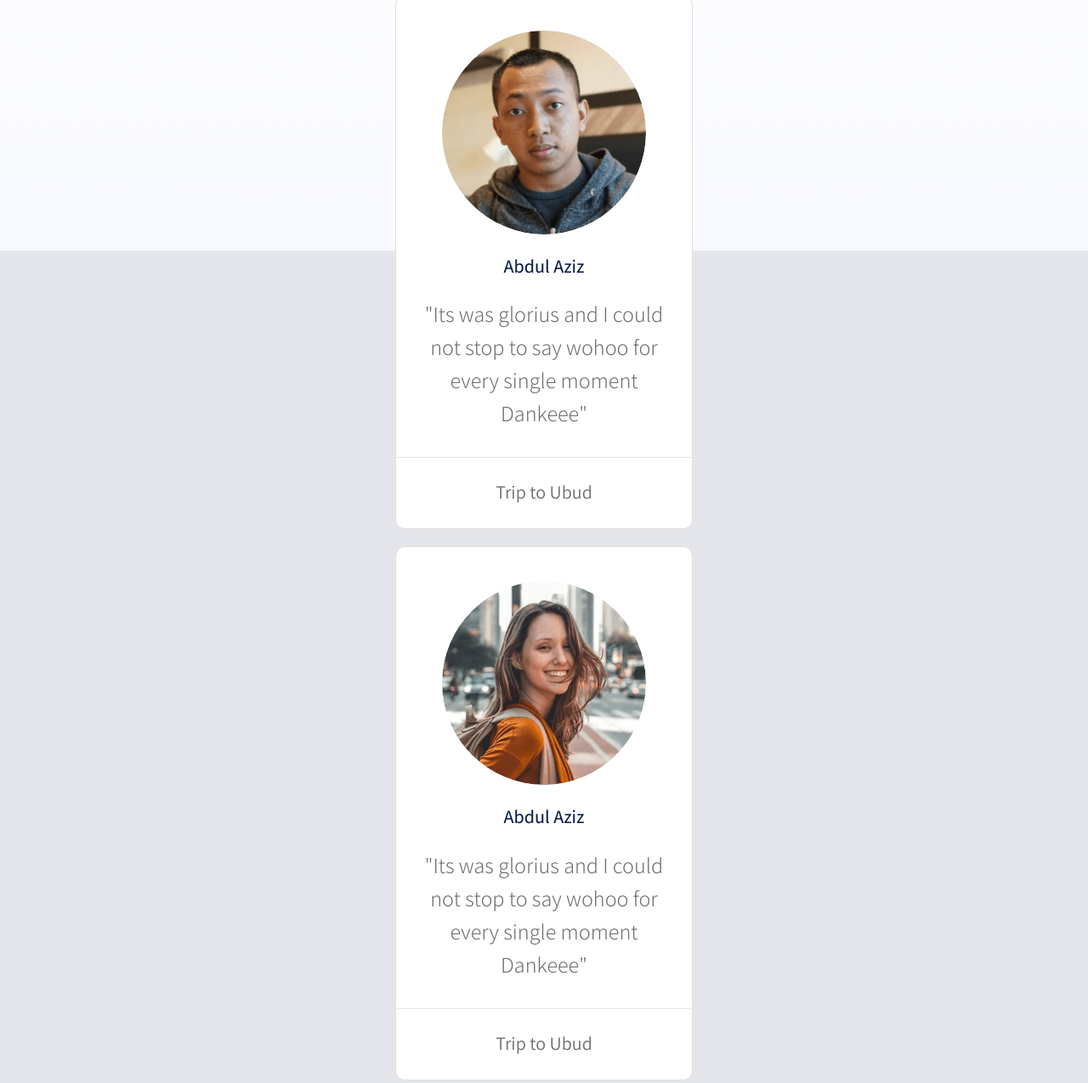
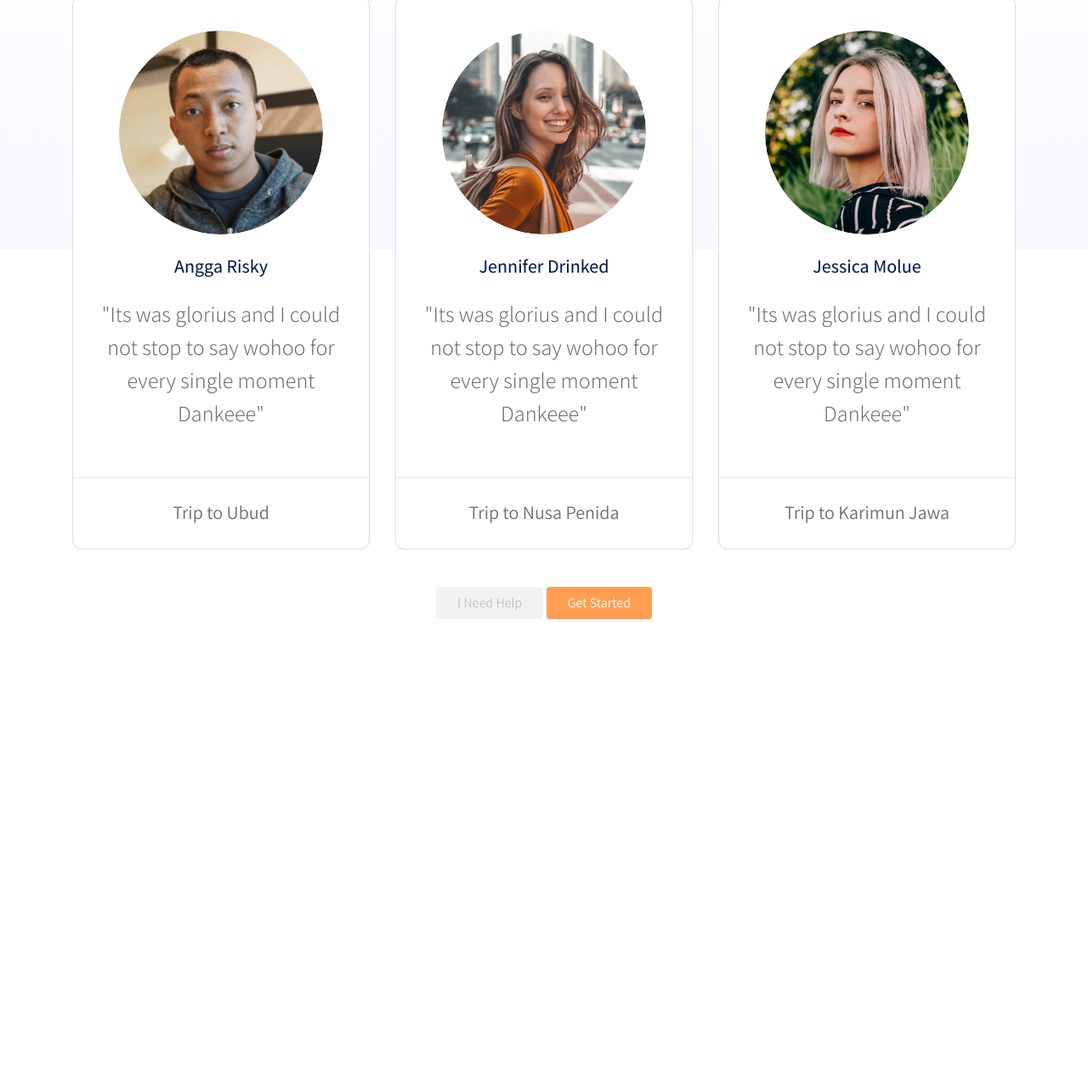
Before and after one commit to abdulazizpermana/nomads, a plain HTML site: page index.html in a window 1280 px wide. Shown: the part 1787-3062 px from the top of the page at 85% size. After the commit the page ends 2566 px from the top, so only its background shows below. Drawn offline with nearby package versions, Linux system fonts and the light colour scheme; a web font is replaced by a local one.

Commit message:
Fixed: testimonial

```diff
--- a/frontend/styles/main.scss
+++ b/frontend/styles/main.scss
@@ -1,5 +1,5 @@
 body{
-    background-color: #e4e6eb;
+    background-color: #fff;
     font-family: 'Assistant', sans-serif;
     color: #071c4d;
 }
@@ -219,6 +219,7 @@ header{
             font-weight: 300;
             font-size: 26px;
             color: #6e6e6e;
+            min-height: 180px;
         }
 
         .trip-to{
@@ -232,4 +233,22 @@ header{
             margin-right: -20px;
         }
     }
+
+    .btn-get-started{
+        background-color: #ff9e53;
+        color: #ffffff;
+        &:hover{
+            background-color: #ffaa69;
+            color: #ffffff;
+        }
+    }
+
+    .btn-need-help{
+        background-color: #f2f2f2;
+        color: #c3c3c3;
+        &:hover{
+            background-color: #fafafa;
+            color: #c3c3c3;
+        }
+    }
 }
--- a/index.html
+++ b/index.html
@@ -228,53 +228,14 @@
                 </div>
             </section>
 
-            <div class="section section-testimonial-content" id="testimonialContent">
+            <section class="section section-testimonial-content" id="testimonialContent">
                 <div class="container">
                     <div class="section-popular-travel row justify-content-center">
                         <div class="col-sm-6 col-md-6 col-lg-4">
                             <div class="card card-testimonial text-center">
                                 <div class="testimonial-content">
                                     <img src="frontend/images/avatar-1@2x.png" alt="User" class="mb-4 rounded-circle">
-                                    <h3 class="mb-4">Abdul Aziz</h3>
-                                    <p class="testimonial">
-                                        "Its was glorius and I could not stop to say wohoo for every single moment Dankeee"
-                                    </p>
-                                </div>
-                                <hr>
-                                <p class="trip-to mt-2">
-                                    Trip to Ubud
-                                </p>
-                            </div>
-                            <div class="card card-testimonial text-center">
-                                <div class="testimonial-content">
-                                    <img src="frontend/images/avatar-2@2x.png" alt="User" class="mb-4 rounded-circle">
-                                    <h3 class="mb-4">Abdul Aziz</h3>
-                                    <p class="testimonial">
-                                        "Its was glorius and I could not stop to say wohoo for every single moment Dankeee"
-                                    </p>
-                                </div>
-                                <hr>
-                                <p class="trip-to mt-2">
-                                    Trip to Ubud
-                                </p>
-                            </div>
-                            <div class="card card-testimonial text-center">
-                                <div class="testimonial-content">
-                                    <img src="frontend/images/avatar-3@2x.png" alt="User" class="mb-4 rounded-circle">
-                                    <h3 class="mb-4">Abdul Aziz</h3>
-                                    <p class="testimonial">
-                                        "Its was glorius and I could not stop to say wohoo for every single moment Dankeee"
-                                    </p>
-                                </div>
-                                <hr>
-                                <p class="trip-to mt-2">
-                                    Trip to Ubud
-                                </p>
-                            </div>
-                            <div class="card card-testimonial text-center">
-                                <div class="testimonial-content">
-                                    <img src="frontend/images/avatar-5@2x.png" alt="User" class="mb-4 rounded-circle">
-                                    <h3 class="mb-4">Abdul Aziz</h3>
+                                    <h3 class="mb-4">Angga Risky</h3>
                                     <p class="testimonial">
                                         "Its was glorius and I could not stop to say wohoo for every single moment Dankeee"
                                     </p>
@@ -285,9 +246,49 @@
                                 </p>
                             </div>
                         </div>
+                        <div class="col-sm-6 col-md-6 col-lg-4">
+                            <div class="card card-testimonial text-center">
+                                <div class="testimonial-content">
+                                    <img src="frontend/images/avatar-2@2x.png" alt="User" class="mb-4 rounded-circle">
+                                    <h3 class="mb-4">Jennifer Drinked</h3>
+                                    <p class="testimonial">
+                                        "Its was glorius and I could not stop to say wohoo for every single moment Dankeee"
+                                    </p>
+                                </div>
+                                <hr>
+                                <p class="trip-to mt-2">
+                                    Trip to Nusa Penida
+                                </p>
+                            </div>
+                        </div>
+                        <div class="col-sm-6 col-md-6 col-lg-4">
+                            <div class="card card-testimonial text-center">
+                                <div class="testimonial-content">
+                                    <img src="frontend/images/avatar-3@2x.png" alt="User" class="mb-4 rounded-circle">
+                                    <h3 class="mb-4">Jessica Molue</h3>
+                                    <p class="testimonial">
+                                        "Its was glorius and I could not stop to say wohoo for every single moment Dankeee"
+                                    </p>
+                                </div>
+                                <hr>
+                                <p class="trip-to mt-2">
+                                    Trip to Karimun Jawa
+                                </p>
+                            </div>
+                        </div>
+                    </div>
+                    <div class="row">
+                        <div class="col-12 text-center">
+                            <a href="#" class="btn btn-need-help px-4 mt-4 mx">
+                                I Need Help
+                            </a>
+                            <a href="#" class="btn btn-get-started px-4 mt-4 mx">
+                                Get Started
+                            </a>
+                        </div>
                     </div>
                 </div>
-            </div>
+            </section>
         </main>
 
 
```
Also changed, not shown: frontend/styles/main.css, 1 other file.
